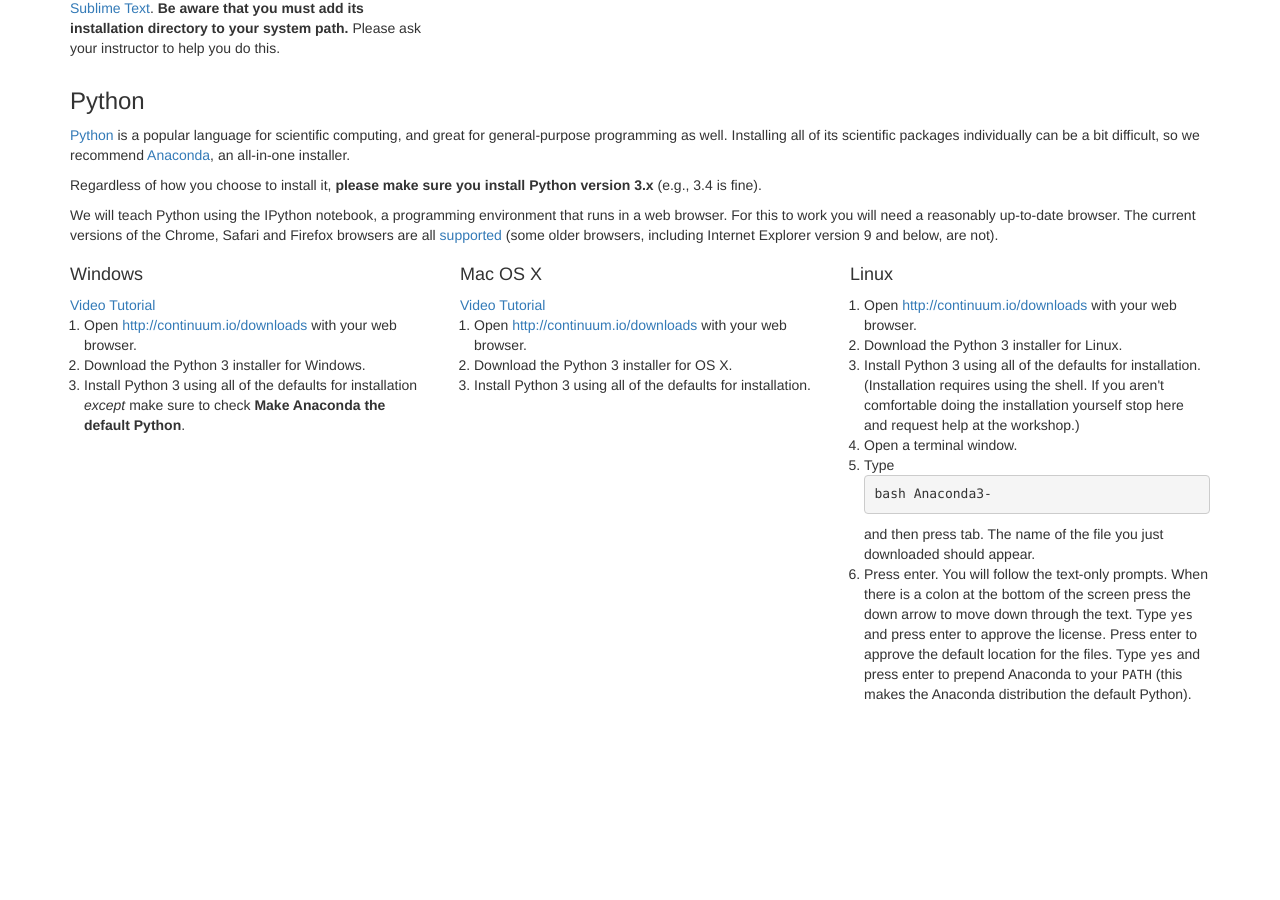
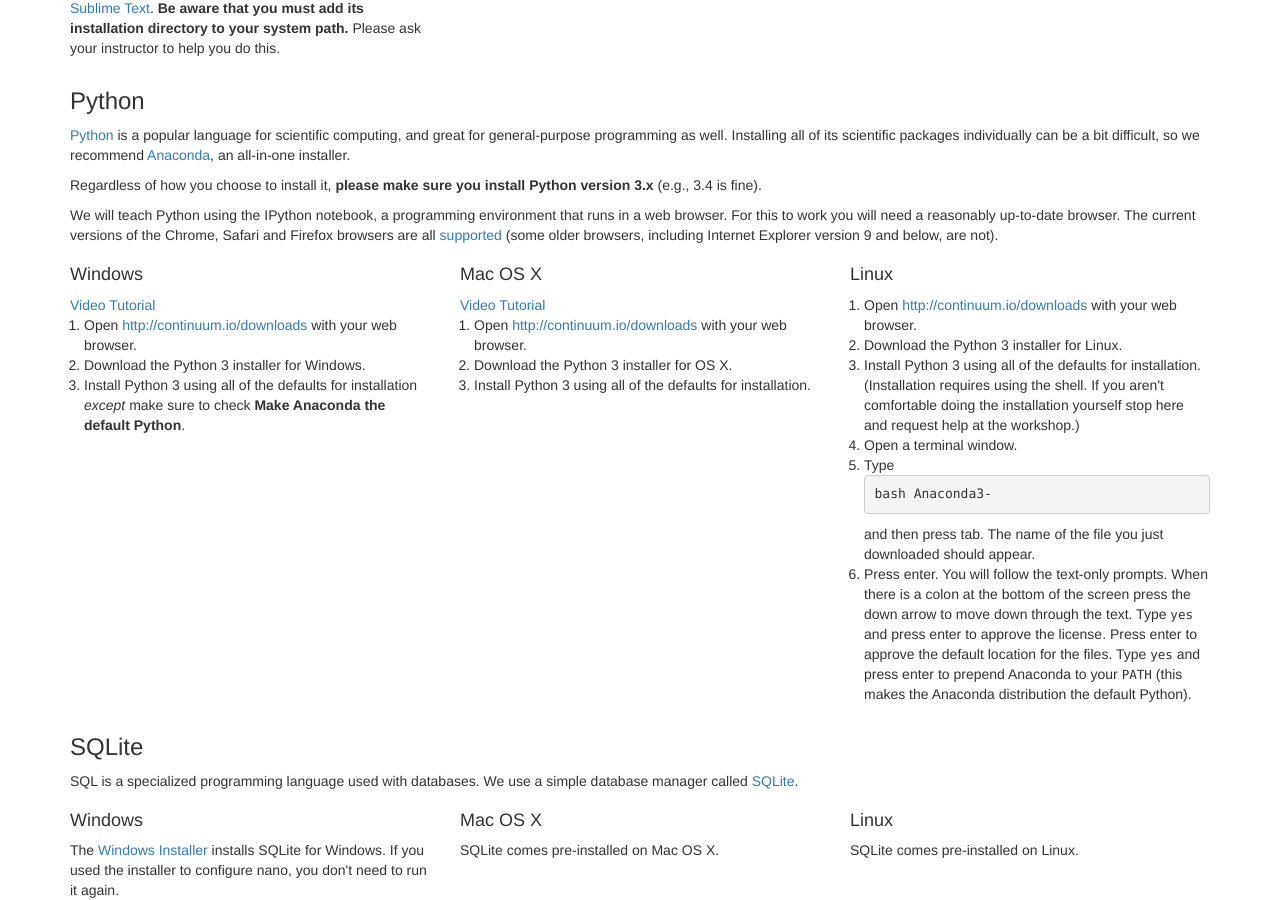
Before and after one commit to aliojjati/NuPhysics, a Jekyll site: the page built from index.html, in a window 1280 px wide and 900 px high, scrolled down 1784 px. Built offline with Jekyll 4.4.1, drawn with Linux system fonts in a browser that asks for light colours; before the commit the page ends 2498 px from its top, so only the background shows below that.

Commit message:
added SQLite

```diff
--- a/index.html
+++ b/index.html
@@ -663,8 +663,41 @@
   Once you are done installing the software listed above,
   please go to <a href="setup/index.html">this page</a>,
   which has instructions on how to test that everything was installed correctly.
+  </p>-->
+</div> <!-- End of 'Python' section. -->
+
+
+
+<div id="SQLite"> <!-- Start of 'SQLite' section.-->
+
+  <h3>SQLite</h3>
+
+  <p>
+  	SQL is a specialized programming language used with databases.
+	We use a simple database manager called <a href="http://www.sqlite.org/">SQLite</a>.
+  </p>
+
+
+  <div class="row">
+    <div class="col-md-4">
+      <h4 id="SQLite-windows">Windows</h4>
+	The <a href="https://github.com/swcarpentry/windows-installer/releases/download/v0.3/SWCarpentryInstaller.exe"> Windows Installer</a> installs SQLite for Windows.
+	If you used the installer to configure nano, you don't need to run it again.
+    </div>
+    <div class="col-md-4">
+      <h4 id="SQLite-macosx">Mac OS X</h4>
+      SQLite comes pre-installed on Mac OS X.
+    </div>
+    <div class="col-md-4">
+      <h4 id="SQLite-linux">Linux</h4>
+       SQLite comes pre-installed on Linux.
+    </div>
+  </div>
+<!--
+  <p>
+  If you installed Anaconda, it also has a copy of SQLite without support to readline.
   </p>
 -->
-</div> <!-- End of 'Python' section. -->
+</div> <!-- End of 'SQLite' section. -->
 
 <!--  <a href="Course/index.html">Course Material</a>.
```
